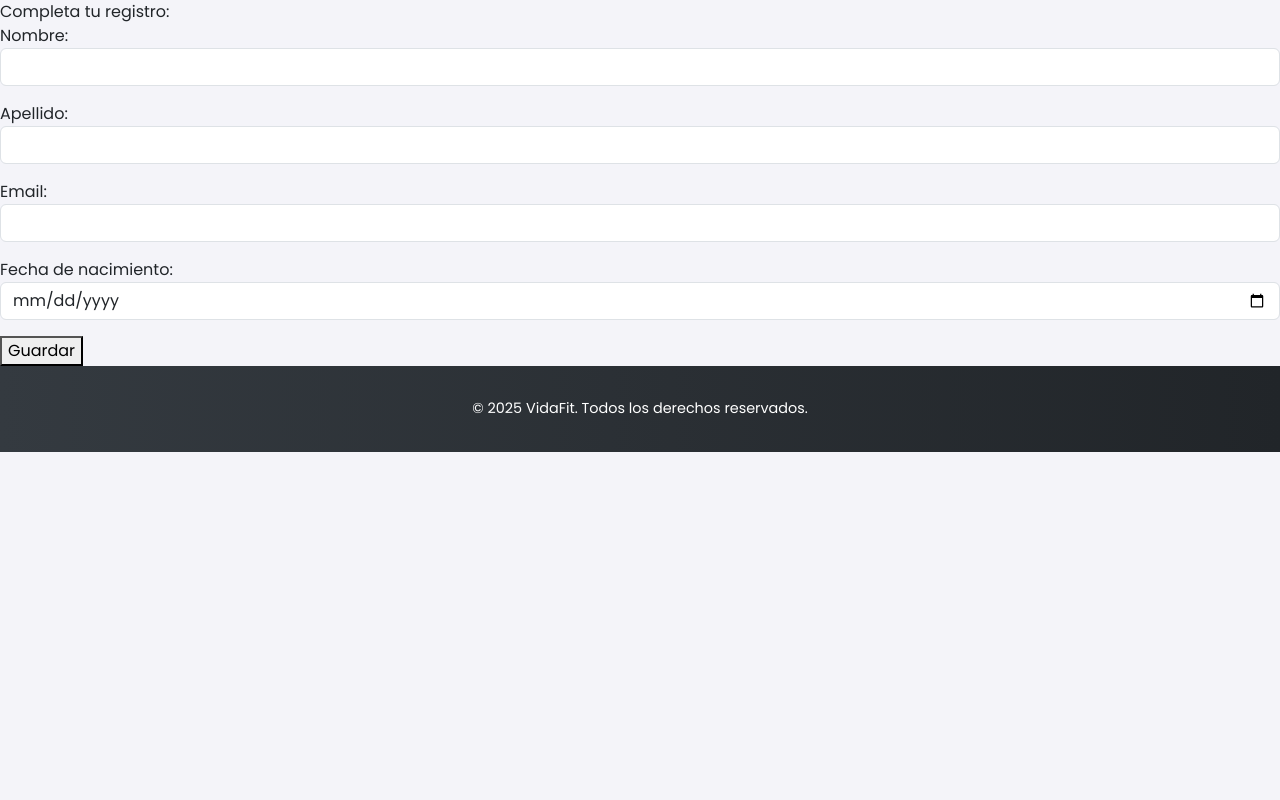
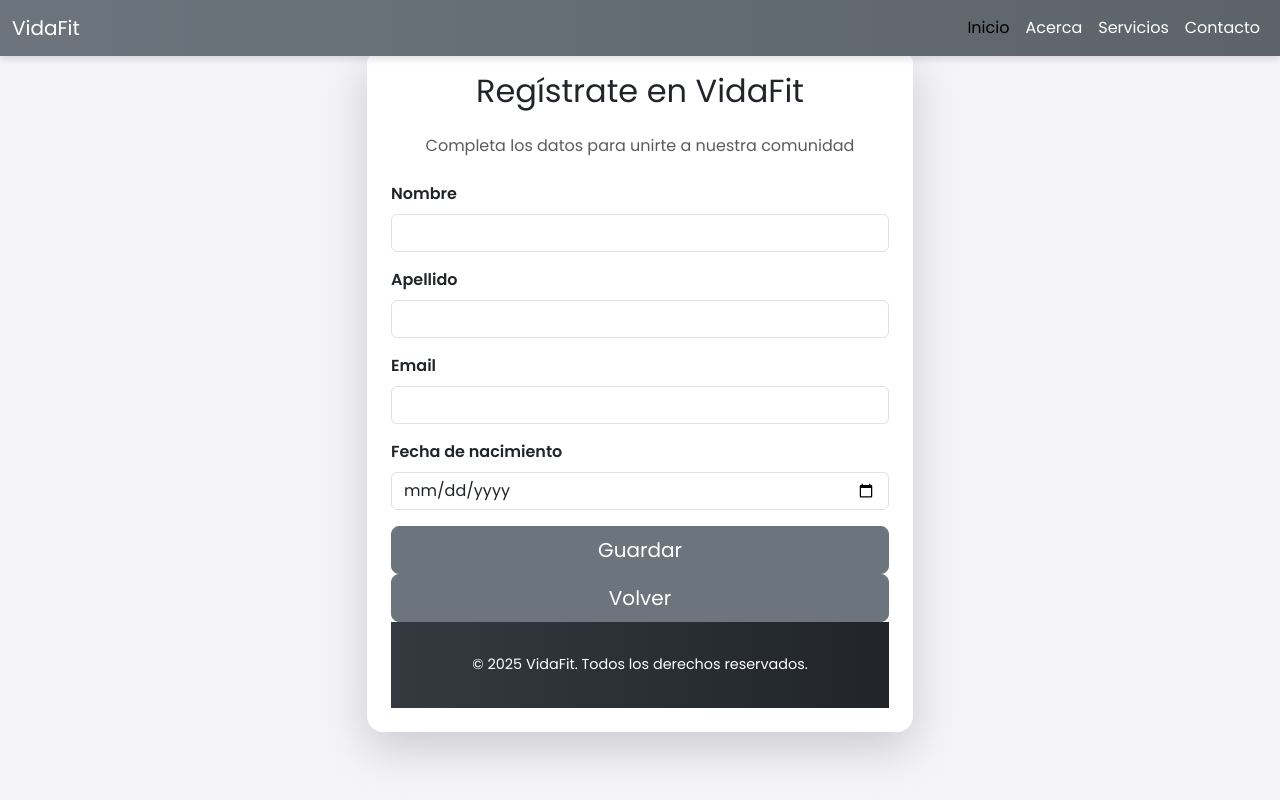
Before and after one commit to Gomartinez10/TuPrimeraPagina-Martinez, a Django app: page /registro/ in a window 1280 px wide. Run offline with Django 5.2, Linux system fonts and the light colour scheme.

Commit message:
agregando formulario y modificando paneles

```diff
--- a/gimnasio/settings.py
+++ b/gimnasio/settings.py
@@ -103,7 +103,7 @@ AUTH_PASSWORD_VALIDATORS = [
 # Internationalization
 # https://docs.djangoproject.com/en/5.2/topics/i18n/
 
-LANGUAGE_CODE = 'en-us'
+LANGUAGE_CODE = 'es'
 
 TIME_ZONE = 'UTC'
 
--- a/gimnasio_vidafit/templates/gimnasio_vidafit/index.html
+++ b/gimnasio_vidafit/templates/gimnasio_vidafit/index.html
@@ -90,7 +90,7 @@
             <div class="collapse navbar-collapse" id="navbarNav">
                 <ul class="navbar-nav ms-auto">
                     <li class="nav-item">
-                        <a class="nav-link active" aria-current="page" href="#">Inicio</a>
+                        <a class="nav-link active" aria-current="page" href="{% url 'index' %}">Inicio</a>
                     </li>
                     <li class="nav-item">
                         <a class="nav-link" href="#">Acerca</a>
@@ -112,7 +112,7 @@
         <div class="container">
             <h1>¡Bienvenido a VidaFit!</h1>
             <p>Transforma tu vida con nuestro enfoque integral hacia el fitness y el bienestar.</p>
-            <a href="#" class="btn btn-primary btn-lg mt-3">Únete Ahora</a>
+            <a href="{% url 'registro' %}" class="btn btn-primary btn-lg mt-3">Únete Ahora</a>
         </div>
     </section>
 
@@ -122,9 +122,9 @@
             <div class="col-md-4">
                 <div class="card">
                     <div class="card-body">
-                        <h5 class="card-title">Entrenamiento Personal</h5>
-                        <p class="card-text">Programas personalizados para alcanzar tus objetivos de fitness.</p>
-                        <a href="#" class="btn btn-primary">Explorar</a>
+                        <h5 class="card-title">Acceso Profesionales</h5>
+                        <p class="card-text">Si estás interesado en trabajar para nosotros registra tus datos aquí.</p>
+                        <a href="#" class="btn btn-primary">Registro Profesional</a>
                     </div>
                 </div>
             </div>
@@ -142,7 +142,7 @@
                     <div class="card-body">
                         <h5 class="card-title">Nutrición</h5>
                         <p class="card-text">Planes alimenticios diseñados por expertos para complementar tu rutina.</p>
-                        <a href="#" class="btn btn-primary">Explorar</a>
+                        <a href="#" class="btn btn-primary">Proximamente...</a>
                     </div>
                 </div>
             </div>
--- a/gimnasio_vidafit/templates/gimnasio_vidafit/registro.html
+++ b/gimnasio_vidafit/templates/gimnasio_vidafit/registro.html
@@ -2,13 +2,44 @@
 
 
 {% block titulo %} Registro - {% endblock %}
-{% block barra %} <a class="navbar-brand" href="#">Completa tu registro:</a> {% endblock %}
+
 
 {% block contenido %}
-    <form method ="POST">
-        {% csrf_token %}
-    {{ form.as_p }}
-
-<div><button>Guardar</button></div>
-
-{% endblock %}
+    <div class="container my-5">
+        <div class="row justify-content-center">
+            <div class="col-md-6">
+                <div class="card shadow-lg border-0 rounded-4">
+                    <div class="card-body p-4">
+                        <h2 class="card-title text-center mb-4">Regístrate en VidaFit</h2>
+                        <p class="text-center text-muted mb-4">Completa los datos para unirte a nuestra comunidad</p>
+                        <form method="POST" class="needs-validation" novalidate>
+                            {% csrf_token %}
+                            <!-- Renderizar campos del formulario -->
+                            {% for field in form %}
+                                <div class="mb-3">
+                                    <label for="{{ field.id_for_label }}" class="form-label fw-semibold">{{ field.label }}</label>
+                                    {{ field }}
+                                    {% if field.errors %}
+                                        <div class="invalid-feedback">
+                                            {% for error in field.errors %}
+                                                {{ error }}
+                                            {% endfor %}
+                                        </div>
+                                    {% endif %}
+                                    {% if field.help_text %}
+                                        <small class="form-text text-muted">{{ field.help_text }}</small>
+                                    {% endif %}
+                                </div>
+                            {% endfor %}
+                            <!-- Botón de enviar -->
+                            <div class="d-grid">
+                                <button type="submit" class="btn btn-primary btn-lg">Guardar</button>
+                                <a href="{% url 'index' %}" class="btn btn-primary btn-lg">Volver</a>
+                                {% endblock %}
+                            </div>
+                        </form>
+                    </div>
+                </div>
+            </div>
+        </div>
+    </div>
```
